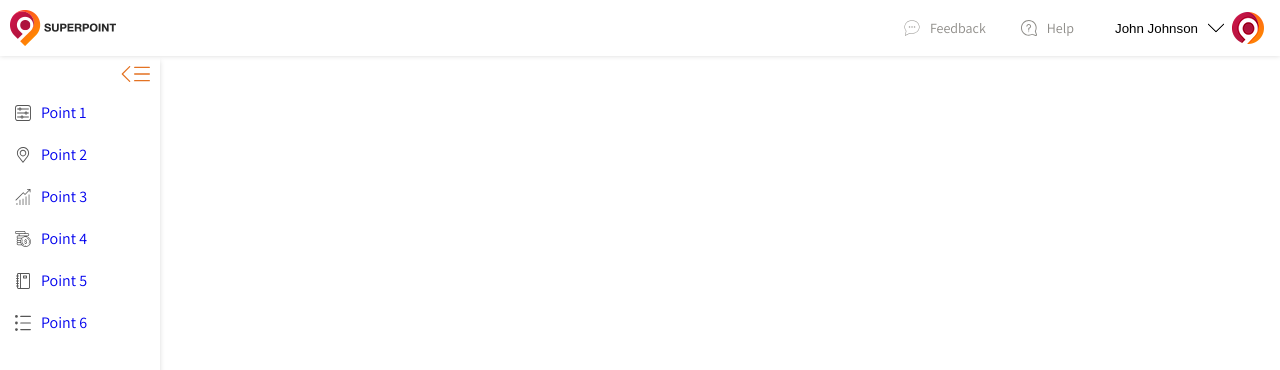
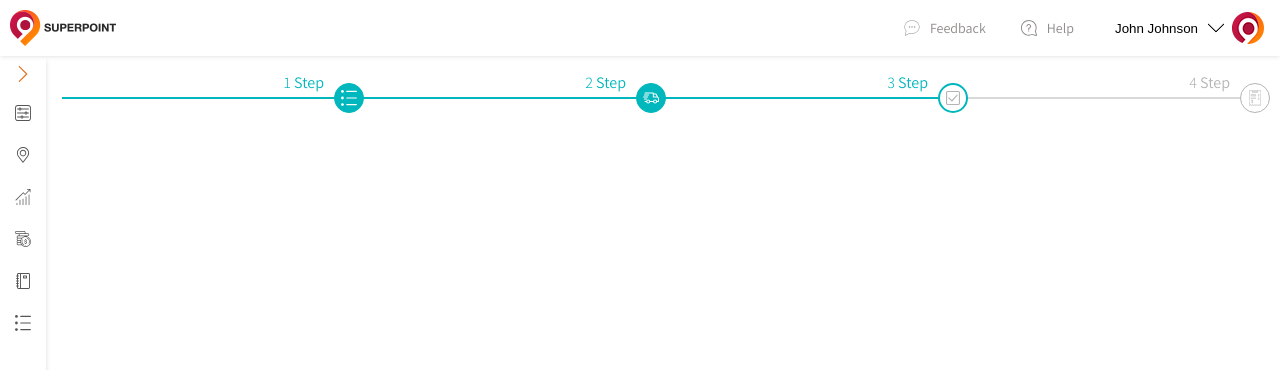
Before and after one commit to KononovDP/it-craft, a website: page app/index.html in a window 1280 px wide. Shown: the top 370 px of the page. Drawn offline with nearby package versions, Linux system fonts and the light colour scheme; files that its build step writes are made by us from their sources.

Commit message:
stepper - desktop markup

```diff
--- a/app/index.html
+++ b/app/index.html
@@ -61,18 +61,16 @@
     <div class="site">
 
       <!-- ASIDE -->
-      <aside class="sidebar">
+      <aside class="sidebar sidebar--active">
         <div class="sidebar__action">
           <button
             class="sidebar__burger"
             id="menu-button"
             aria-haspopup="true"
-            aria-controls="sidebar-menu">
+            aria-controls="sidebar-menu"
+            aria-label="Toggle menu button">
             <svg class="sidebar__burger__icon icon">
               <use xlink:href="images/dest/icons/sprite.svg#arrow-left"></use>
-            </svg>
-            <svg class="sidebar__burger__icon icon">
-              <use xlink:href="images/dest/icons/sprite.svg#menu"></use>
             </svg>
           </button>
         </div>
@@ -137,7 +135,51 @@
 
       <!-- MAIN -->
       <main class="main">
-
+        <div class="stepper">
+          <ol class="stepper__list">
+            <li class="stepper__item stepper__item--complited">
+              <span class="stepper__item__text">
+                Step
+              </span>
+              <span class="stepper__item__icon">
+                <svg class="icon">
+                  <use xlink:href="images/dest/icons/sprite.svg#list"></use>
+                </svg>
+              </span>
+            </li>
+            <li class="stepper__item stepper__item--complited">
+              <span class="stepper__item__text">
+                Step
+              </span>
+              <span class="stepper__item__icon">
+                <svg class="icon">
+                  <use xlink:href="images/dest/icons/sprite.svg#delivery"></use>
+                </svg>
+              </span>
+            </li>
+            <li class="stepper__item stepper__item--active">
+              <span class="stepper__item__text">
+                Step
+              </span>
+              <span class="stepper__item__icon">
+                <svg class="icon">
+                  <use xlink:href="images/dest/icons/sprite.svg#checkbox"></use>
+                </svg>
+              </span>
+            </li>
+            <li class="stepper__item">
+              <span class="stepper__item__text">
+                Step
+              </span>
+              <span class="stepper__item__icon">
+                <svg class="icon">
+                  <use xlink:href="images/dest/icons/sprite.svg#receipt"></use>
+                </svg>
+              </span>
+            </li>
+          </ol>
+          <div class="stepper__body"></div>
+        </div>
       </main>
       <!-- MAIN END-->
 
--- a/app/js/app.js
+++ b/app/js/app.js
@@ -14,11 +14,12 @@ $(document).ready(function() {
 
   });
 
-  const setAsideOffset = function() {
+  const setOffsets = function() {
     const headerHeight = $('.header').height();
     $('.sidebar').css('top', headerHeight + 'px');
+    $('.main').css('paddingTop', headerHeight + 'px');
   };
-  setAsideOffset();
+  setOffsets();
 
   $('.sidebar__burger').on('click', function(e) {
     e.preventDefault();
--- a/app/sass/_base.sass
+++ b/app/sass/_base.sass
@@ -59,3 +59,9 @@ a
 
 .site
   flex: 1 1 auto
+  display: flex
+  padding-left: 52px
+
+.main
+  width: 100%
+  padding: 10px
--- a/app/sass/_sidebar.sass
+++ b/app/sass/_sidebar.sass
@@ -15,7 +15,7 @@
     align-items: center
     justify-content: center
     margin-left: auto
-    padding: 10px
+    padding: 10px 15px
     background-color: transparent
     border: none
     cursor: pointer
--- /dev/null
+++ b/app/sass/_stepper.sass
@@ -0,0 +1,75 @@
+.stepper
+  &__list
+    display: flex
+    padding: 15px 0
+    counter-reset: my-awesome-counter
+  &__item
+    position: relative
+    flex-basis: 0
+    flex-grow: 1
+    display: flex
+    justify-content: flex-end
+    align-items: flex-start
+    counter-increment: my-awesome-counter
+    &::before
+      position: absolute
+      left: 0
+      width: 100%
+      top: 50%
+      transform: translateY(-50%)
+      display: block
+      content: ''
+      height: 1px
+      background-color: map-get($bg-colors, grey-dark)
+    &__text
+      display: inline-block
+      margin-bottom: 30px
+      margin-right: 10px
+      white-space: nowrap
+      overflow: hidden
+      text-overflow: ellipsis
+      font-family: 'Assistant', sans-serif
+      +font-size(16)
+      +line-height(24)
+      color: map-get($bg-colors, grey-dark)
+      &::before
+        content: counter(my-awesome-counter)
+        font-weight: 300
+    &__icon
+      align-self: center
+      position: relative
+      flex: 0 0 30px
+      height: 30px
+      display: flex
+      align-items: center
+      justify-content: center
+      padding: 6px
+      background-color: map-get($bg-colors, white)
+      border: 1px solid map-get($bg-colors, grey-dark)
+      border-radius: 50%
+      .icon
+        width: 100%
+        height: 100%
+        fill: map-get($text-colors, grey-dark)
+  &__item--complited
+    &::before
+      height: 2px
+      background-color: map-get($bg-colors, primary)
+    .stepper__item
+      &__text
+        color: map-get($bg-colors, primary)
+      &__icon
+        background-color: map-get($bg-colors, primary)
+        border-color: map-get($bg-colors, primary)
+        .icon
+          fill: map-get($text-colors, white)
+  &__item--active
+    &::before
+      height: 2px
+      background-color: map-get($bg-colors, primary)
+    .stepper__item
+      &__text
+        color: map-get($bg-colors, primary)
+      &__icon
+        border-width: 2px
+        border-color: map-get($bg-colors, primary)
--- a/app/sass/_vars.sass
+++ b/app/sass/_vars.sass
@@ -1,2 +1,2 @@
-$text-colors: (primary: #00b7bd, secondary: #e37222, grey: #565656, gery-light: #8d8b87)
-$bg-colors: (primary: #00b7bd, secondary: #e37222, white: #fff)
+$text-colors: (primary: #00b7bd, secondary: #e37222, white: #fff, grey: #565656, gery-light: #8d8b87, grey-dark: #b4b4b3)
+$bg-colors: (primary: #00b7bd, secondary: #e37222, white: #fff, grey-dark: #b4b4b3)
--- a/app/sass/main.sass
+++ b/app/sass/main.sass
@@ -6,3 +6,4 @@
 @import "header"
 @import "dropdown"
 @import "sidebar"
+@import "stepper"
```
Also changed, not shown: app/css/app.min.css, app/js/app.min.js.
